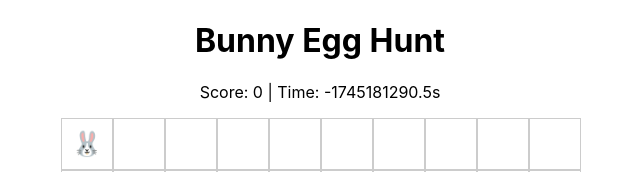
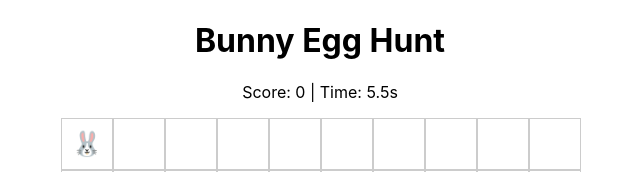
Before and after one commit to pierce403/egghunt, a React (Create React App) app: page / in a window 1280 px wide. Shown: the top 172 px of the page, without its empty margins (320-960 px from the left). Built offline with nearby package versions, Linux system fonts and the light colour scheme.

Commit message:
fix: Correct timer calculation using Date.now()

```diff
--- a/src/Game.tsx
+++ b/src/Game.tsx
@@ -55,7 +55,7 @@
       animationFrameRef.current = requestAnimationFrame(gameLoop);
 
       if (startTimeRef.current !== null && startTimeRef.current > 0 && !gameOverRef.current) {
-        setElapsedTime((currentTime - startTimeRef.current) / 1000);
+        setElapsedTime((Date.now() - startTimeRef.current) / 1000);
       }
 
       if (gameOverRef.current) return;
```
